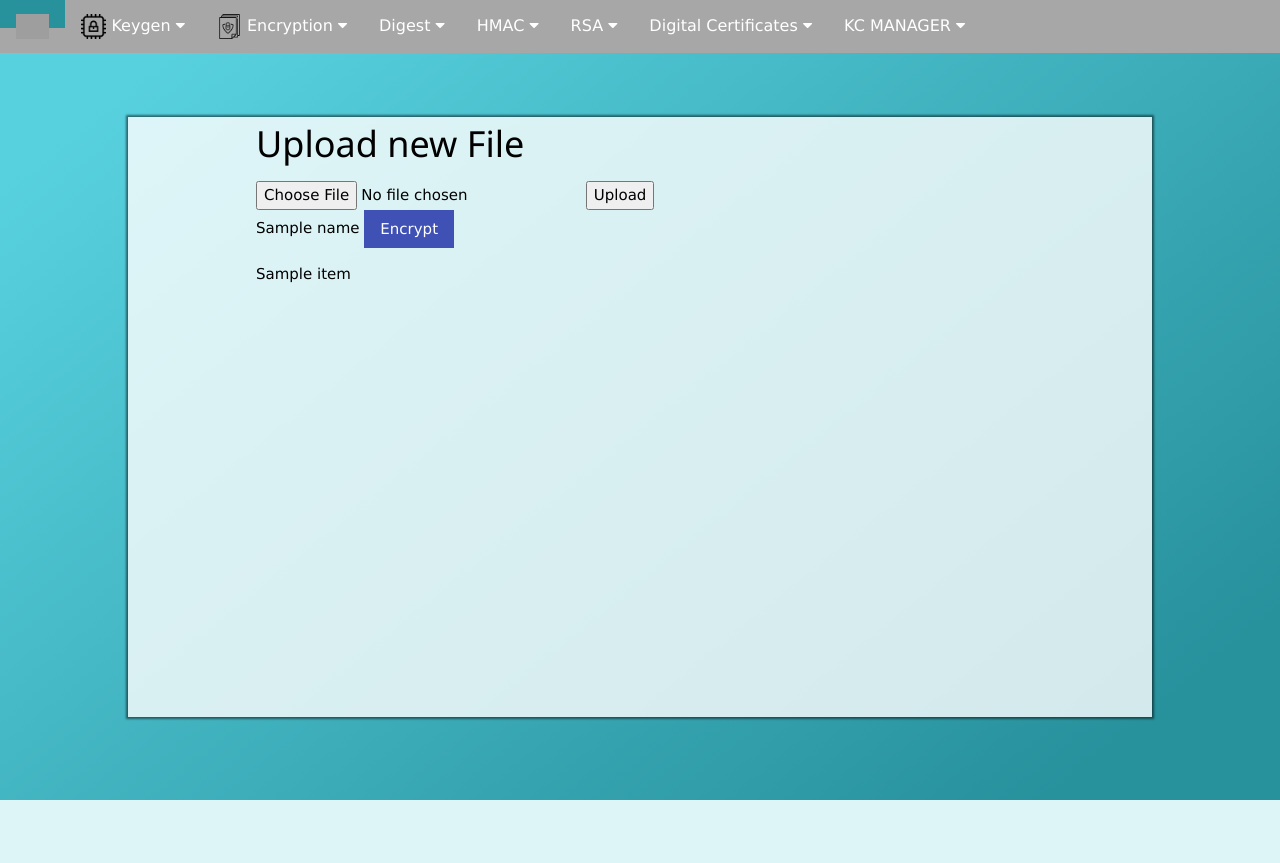
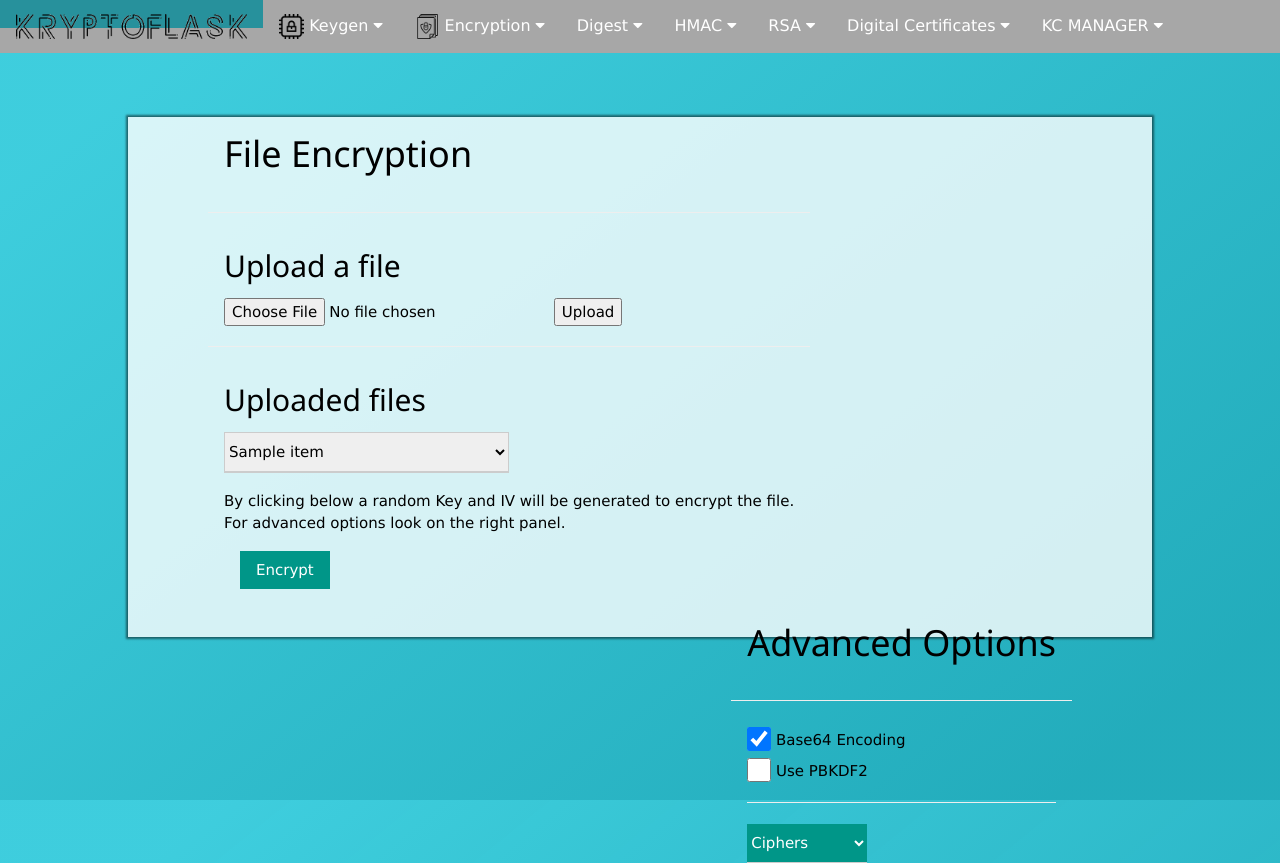
Before and after one commit to hoakbuilds/kryptomancer, a Python web app: template templates/file_crypter.html in a window 1280 px wide. Before the commit the page ends 800 px from the top, so only its background shows below. Run offline with Jinja, Linux system fonts and the light colour scheme; the template is opened without the code that fills it: most values are stand-ins (such as "Sample title", 1, 10 or a date in 2020); grey boxes are pictures that could not be loaded.

Commit message:
Keygen gera varios tamanhos de chaves. Mudanças de layout e formatação

```diff
--- /dev/null
+++ b/kryptoflask/openssl/__init__.py
@@ -0,0 +1 @@
+from .openssl import *
--- a/static/main.css
+++ b/static/main.css
@@ -6,7 +6,7 @@ body, html {
     width: 100%;
     font-family: Arial;
     background-color: #1fc8db;
-    background-image: linear-gradient(141deg, #58d1df 10%, #27919c 90%);
+    background-image: linear-gradient(141deg, #58d2df8c 10%, #27909c7e 90%);
 }
 
 /* Style tab links */
@@ -37,12 +37,14 @@ body, html {
 
 /* Style main container */
 .container {
-  padding-right: 10%;
-  padding-left:  10%;
+  padding-right: 5%;
+  padding-left:  5%;
   background-color: rgba(255, 255, 255, 0.8);
   box-shadow: 0 0 2px 2px rgba(0, 0, 0, 0.5);
   width: 80%;
-  height: 75%;
+  height: 65%;
+  max-width: 80%;
+  max-height: 65%;
   margin: 5% auto;
 }
 
--- a/templates/base.html
+++ b/templates/base.html
@@ -13,5 +13,9 @@
             {% block content %}
             {% endblock %}
         </div>
+
+        <!-- The actual snackbar -->
+        <div id="snackbar"></div>
+
     </body>
 </html>
--- a/templates/file_crypter.html
+++ b/templates/file_crypter.html
@@ -2,25 +2,64 @@
 
 {% block content %}
 
-<div class="item content content-1">
-<title>Upload new File</title>
-    <h1>Upload new File</h1>
+<div class="w3-container w3-left">
+  <div class="w3-container">
+    <h1 class="w3"> File Encryption </h1>
+  </div>
+  <hr>
+  <div class="w3-container">
+    <h2 class="w3">Upload a file</h2>
     <form method=post enctype=multipart/form-data>
       <input type=file name=file>
       <input type=submit value=Upload>
     </form>
+  </div>
+  <hr>
+  <div class="w3-panel">
+    <h2 class="w3"> Uploaded files </h2>
+    <ul class="w3-ul w3-border" style="width:50%">
+      <select class="w3-select">
+        {% for item in listdir  %}
+          <li class="w3-padding-small w3-hover-blue"><option value="{{item}}">{{ item }}</option></li>
+        {% endfor %}
+        <li class="w3-padding-small w3-hover-red">Eve</li>
+        <li class="w3-padding-small w3-hover-green">Adam</li>
+      </select>
+    </ul>
+  </div>
+  <div class="w3-container">
+    <span>By clicking below a random Key and IV will be generated to encrypt the file. <br>
+          For advanced options look on the right panel.</span><br>
+    <div class="w3-panel">
+    <a href="{{ url_for('routes.encrypt') }}" class="w3-btn w3-teal">Encrypt</a>
+    </div>
+  </div>
 </div>
 
-<div class="item content content-2">
-    {{ name }}
-    <a href="{{ url_for('routes.encrypt') }}" class="w3-btn w3-indigo">Encrypt</a>
+<div class="w3-container w3-right">
+  <div class="w3-container">
+    <h1 class="w3">Advanced Options</h1>
+  </div>
+  <hr>
+  <div class="w3-container">
+    <input class="w3-check" type="checkbox" checked="checked">
+    <label>Base64 Encoding</label>
+    <br>
+    <input class="w3-check" type="checkbox">
+    <label>Use PBKDF2</label>
+    <hr>
+  </div>
+  <div class="w3-dropdown-hover w3-container">
+    <select class="w3-select w3-teal">
+      <div class="w3-dropdown-content w3-bar-block w3-border" style="right:0">
+        <option disabled selected value=""  class="w3-bar-item w3-select">Ciphers</option>
+        <option  value="" class="w3-bar-item w3-select">AES-128-CBC</option>
+        <option  value="" class="w3-bar-item w3-select">AES-256-CBC</option>
+        <option  value="" class="w3-bar-item w3-select">AES-512-CBC</option>
+      </div>
+    </select>
+  </div>
 </div>
 
-<div class="item content content-3">
-</div>
-<div class="item content content-4">
-    {% for item in listdir  %}
-        <p>{{ item }}<br></p>
-    {% endfor %}
-</div>
+
 {% endblock %}
--- a/templates/nav.html
+++ b/templates/nav.html
@@ -1,18 +1,18 @@
 <div class="navbar">
   <a href="{{ url_for('routes.index') }} " class="logo"><img src="../static/logo_2.png" class="logo"> </img></a>
   <div class="subnav">
-    <button class="subnavbtn" onmouseover="snackbar()">
+    <button class="subnavbtn" onmouseover="snackbar(0)">
         <img src="../static/data-protection.png" class="icon"> </img> Keygen
         <i class="fa fa-caret-down"></i>
     </button>
     <div class="subnav-content">
-      <button class="tablink tablink-keygen" type="button" onclick="window.location.href='{{ url_for( 'routes.generate' ) }}'; snackbar()">128</button>
-      <button class="tablink tablink-keygen" type="button" onclick="window.location.href='{{ url_for( 'routes.generate' ) }}'; snackbar()">256</button>
-      <button class="tablink tablink-keygen" type="button" onclick="window.location.href='{{ url_for( 'routes.generate' ) }}'; snackbar()">512</button>
+      <button class="tablink tablink-keygen" type="button" onclick="window.location.href='{{ url_for( 'routes.generate', bits=128 ) }}';">128</button>
+      <button class="tablink tablink-keygen" type="button" onclick="window.location.href='{{ url_for( 'routes.generate', bits=256 ) }}';">256</button>
+      <button class="tablink tablink-keygen" type="button" onclick="window.location.href='{{ url_for( 'routes.generate', bits=512 ) }}';">512</button>
     </div>
   </div>
   <div class="subnav">
-    <button class="subnavbtn" type="button" onclick="window.location.href='{{ url_for( 'routes.crypter' ) }}'; snackbar()"> <img src="../static/document.png" class="icon"> </img> Encryption <i class="fa fa-caret-down"></i></button>
+    <button class="subnavbtn" type="button" onclick="window.location.href='{{ url_for( 'routes.crypter' ) }}'" onmouseover="snackbar(1)"> <img src="../static/document.png" class="icon"> </img> Encryption <i class="fa fa-caret-down"></i></button>
     <div class="subnav-content">
     </div>
   </div>
@@ -61,13 +61,20 @@ function openPage(pageName,elmnt,color) {
 // Get the element with id="defaultOpen" and click on it
 document.getElementById("defaultOpen").click();
 
-function snackbar() {
+function snackbar( nav ) {
     // Get the snackbar DIV
     var x = document.getElementById("snackbar");
 
     // Add the "show" class to DIV
     x.className = "show";
 
+    if( nav == '0'){
+      x.textContent = 'This page generates keys for encryption.';
+    }else if( nav == '1'){
+      x.textContent = 'This page is for file encryption, allows advanced arguments.';
+    }else {
+      x.textContent = 'Under construction.';
+    }
     // After 3 seconds, remove the show class from DIV
     setTimeout(function(){ x.className = x.className.replace("show", ""); }, 10000);
 }
```
Also changed, not shown: kryptoflask/openssl/openssl.py (added, +69 -0 lines), kryptoflask/routes/routes.py (+8 -39 lines), templates/index.html (+6 -4 lines), templates/password_gen.html (+65 -30 lines), static/logo_2.png (added), static/wizard.gif (added).
